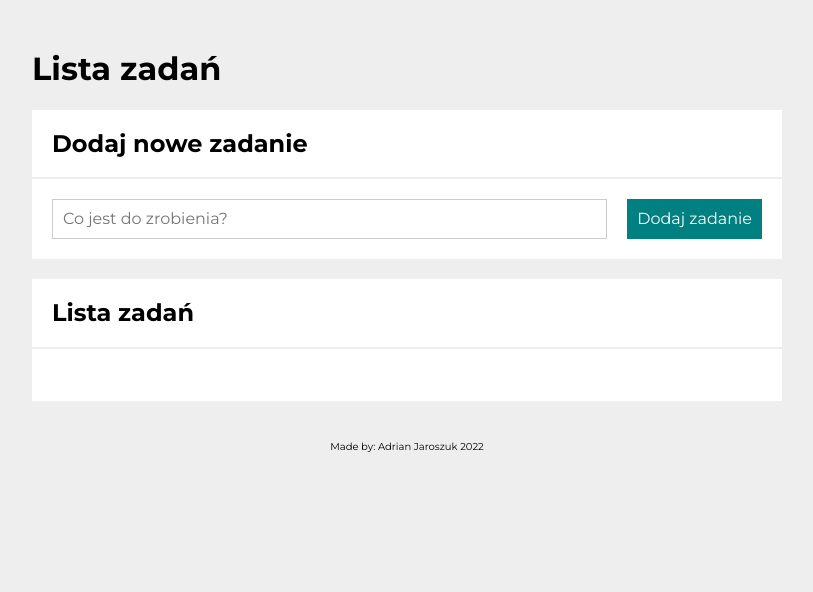
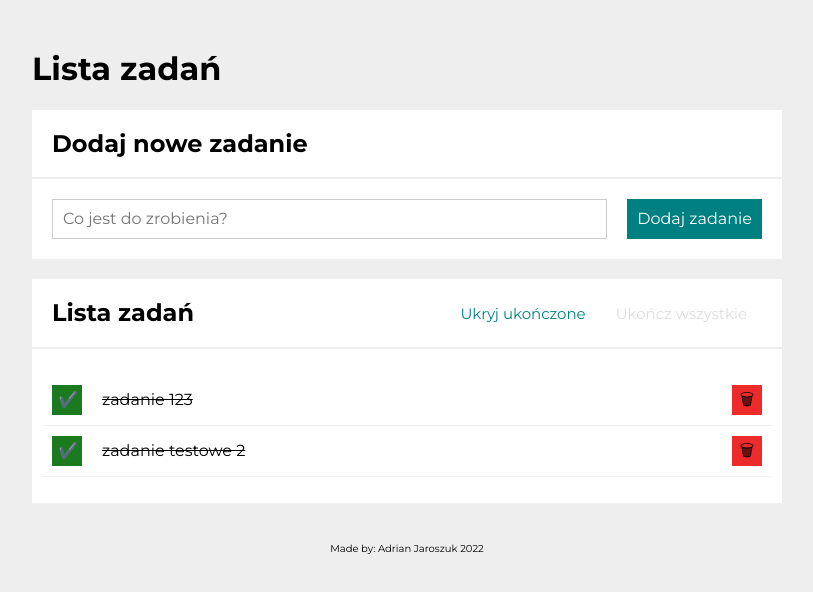
Before and after one commit to AdrianJar/Todo-list-react, a React (Create React App) app: page / in a window 1280 px wide. Shown: the top 592 px of the page, without its empty margins (233-1046 px from the left). Built offline with nearby package versions, Linux system fonts and the light colour scheme.

Commit message:
added redux handling to app

```diff
--- a/src/features/tasks/Tasks.js
+++ b/src/features/tasks/Tasks.js
@@ -1,3 +1,5 @@
+import { useState } from "react";
+import { useSelector } from "react-redux";
 import Form from "./Form";
 import TasksList from "./TasksList"
 import Buttons from "./Buttons"
@@ -5,8 +7,8 @@ import Section from "../../common/Section"
 import Header from "../../common/Header"
 import Footer from "../../common/Footer"
 import Container from "../../common/Container"
-import { useState } from "react";
 import { useTasks } from "./useTasks";
+import { selectTasks } from "./tasksSlice";
 
 function Tasks() {
 
@@ -15,8 +17,10 @@ function Tasks() {
     setHideDone(hideDone => !hideDone);
   };
 
+  const { tasks } = useSelector(selectTasks)
+
   const [
-    tasks,
+    // tasks,
     removeTask,
     toggleTaskDone,
     setAllDone,
--- a/src/features/tasks/tasksSlice.js
+++ b/src/features/tasks/tasksSlice.js
@@ -0,0 +1,26 @@
+import { createSlice } from "@reduxjs/toolkit";
+
+const tasksSlice = createSlice({
+    name: 'tasks',
+    initialState: {
+        tasks: [
+            {
+                content: "zadanie 123",
+                done:true,
+            },
+            {
+                content: "zadanie testowe 2",
+                done:true,
+            }
+        ],
+    },
+    reducers: {
+        addTask: ({ tasks }, { payload }) => {
+            tasks.push(payload);
+        },
+    },
+});
+
+export const { addTask } = tasksSlice.actions;
+export const selectTasks = state => state.tasks;
+export default tasksSlice.reducer;
--- a/src/index.js
+++ b/src/index.js
@@ -5,14 +5,18 @@ import reportWebVitals from './reportWebVitals';
 import { ThemeProvider } from 'styled-components';
 import { theme } from './theme';
 import { GlobalStyle } from './GlobalStyle';
+import { Provider } from 'react-redux';
+import store from './store';
 
 const root = ReactDOM.createRoot(document.getElementById('root'));
 root.render(
   <React.StrictMode>
-    <ThemeProvider theme={theme}>
-      <GlobalStyle />
-      <App />
-    </ThemeProvider>
+    <Provider store={store}>
+      <ThemeProvider theme={theme}>
+        <GlobalStyle />
+        <App />
+      </ThemeProvider>
+    </Provider>
   </React.StrictMode>
 );
 
--- /dev/null
+++ b/src/store.js
@@ -0,0 +1,8 @@
+import { configureStore } from "@reduxjs/toolkit";
+import tasksReducer from "./features/tasks/tasksSlice";
+
+export default configureStore({
+    reducer :{
+        tasks: tasksReducer,
+    },
+});
```
